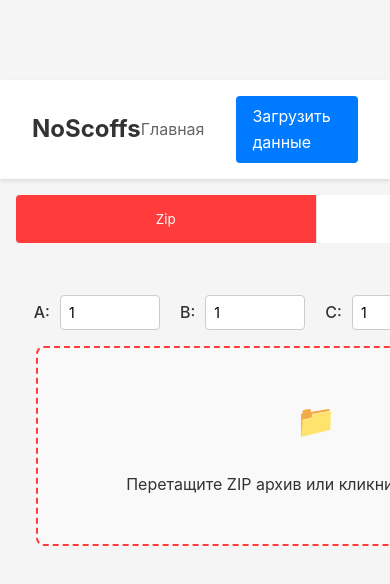
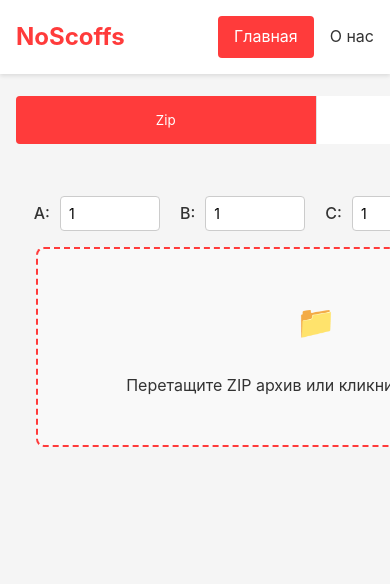
Before and after one commit to hahatonWiners/app, a React (Vite) app in the folder frontend-main/: page / in a window 390 px wide. Shown: the top 584 px of the page. Built offline with nearby package versions, Linux system fonts and the light colour scheme.

Commit message:
Update links

```diff
--- a/frontend-main/src/components/Header/Header.css
+++ b/frontend-main/src/components/Header/Header.css
@@ -1,26 +1,36 @@
 .header {
-  background-color: #fff;
+  background-color: var(--surface);
+  padding: 1rem 2rem;
   box-shadow: 0 2px 4px rgba(0, 0, 0, 0.1);
-  padding: 1rem 0;
-  position: sticky;
+  position: fixed;
+  width: 100%;
   top: 0;
-  z-index: 100;
+  z-index: 1000;
+  transition: transform 0.3s ease-in-out;
+}
+
+.header.hidden {
+  transform: translateY(-100%);
 }
 
 .header-content {
-  max-width: 1200px;
-  margin: 0 auto;
-  padding: 0 2rem;
   display: flex;
   justify-content: space-between;
   align-items: center;
+  max-width: 1200px;
+  margin: 0 auto;
 }
 
 .logo {
   font-size: 1.5rem;
   font-weight: bold;
-  color: #333;
+  color: var(--primary-color);
   text-decoration: none;
+  transition: var(--transition);
+}
+
+.logo:hover {
+  color: var(--hover-color);
 }
 
 .nav {
@@ -30,27 +40,44 @@
 }
 
 .nav-link {
-  color: #666;
+  color: var(--text-color);
   text-decoration: none;
   font-size: 1rem;
-  transition: color 0.3s ease;
+  transition: var(--transition);
 }
 
 .nav-link:hover {
-  color: #333;
+  color: var(--primary-color);
 }
 
-.upload-button {
-  background-color: #007bff;
-  color: white;
+.main-button {
+  background-color: var(--primary-color);
+  color: var(--light-text);
   text-decoration: none;
-  padding: 0.5rem 1rem;
+  padding: 0.75rem 1.5rem;
   border-radius: 4px;
   font-size: 1rem;
-  transition: background-color 0.3s ease;
+  transition: var(--transition);
+  border: none;
+  cursor: pointer;
 }
 
-.upload-button:hover {
-  background-color: #0056b3;
-  color: white;
+.main-button:hover {
+  background-color: var(--hover-color);
+  transform: translateY(-1px);
+  box-shadow: var(--shadow);
 }
+
+@media (max-width: 768px) {
+  .header {
+    padding: 1rem;
+  }
+
+  .nav {
+    gap: 1rem;
+  }
+
+  .main-button {
+    padding: 0.5rem 1rem;
+  }
+}
--- a/frontend-main/src/components/Header/Header.jsx
+++ b/frontend-main/src/components/Header/Header.jsx
@@ -1,17 +1,37 @@
-import React from 'react';
+import React, { useEffect, useState } from 'react';
 import { Link } from 'react-router-dom';
 import './Header.css';
 
 const Header = () => {
+  const [isHidden, setIsHidden] = useState(false);
+  const [lastScrollTop, setLastScrollTop] = useState(0);
+
+  useEffect(() => {
+    const handleScroll = () => {
+      const scrollTop = window.pageYOffset;
+
+      if (scrollTop > lastScrollTop) {
+        setIsHidden(true);
+      } else {
+        setIsHidden(false);
+      }
+
+      setLastScrollTop(scrollTop);
+    };
+
+    window.addEventListener('scroll', handleScroll);
+    return () => window.removeEventListener('scroll', handleScroll);
+  }, [lastScrollTop]);
+
   return (
-    <header className="header">
+    <header className={`header ${isHidden ? 'hidden' : ''}`}>
       <div className="header-content">
         <Link to="/" className="logo">
           NoScoffs
         </Link>
         <nav className="nav">
-          <Link to="/" className="nav-link">Главная</Link>
-          <Link to="/upload" className="upload-button">Загрузить данные</Link>
+          <Link to="/" className="main-button">Главная</Link>
+          <Link to="/about_us" className="nav-link">О нас</Link>
         </nav>
       </div>
     </header>
```
